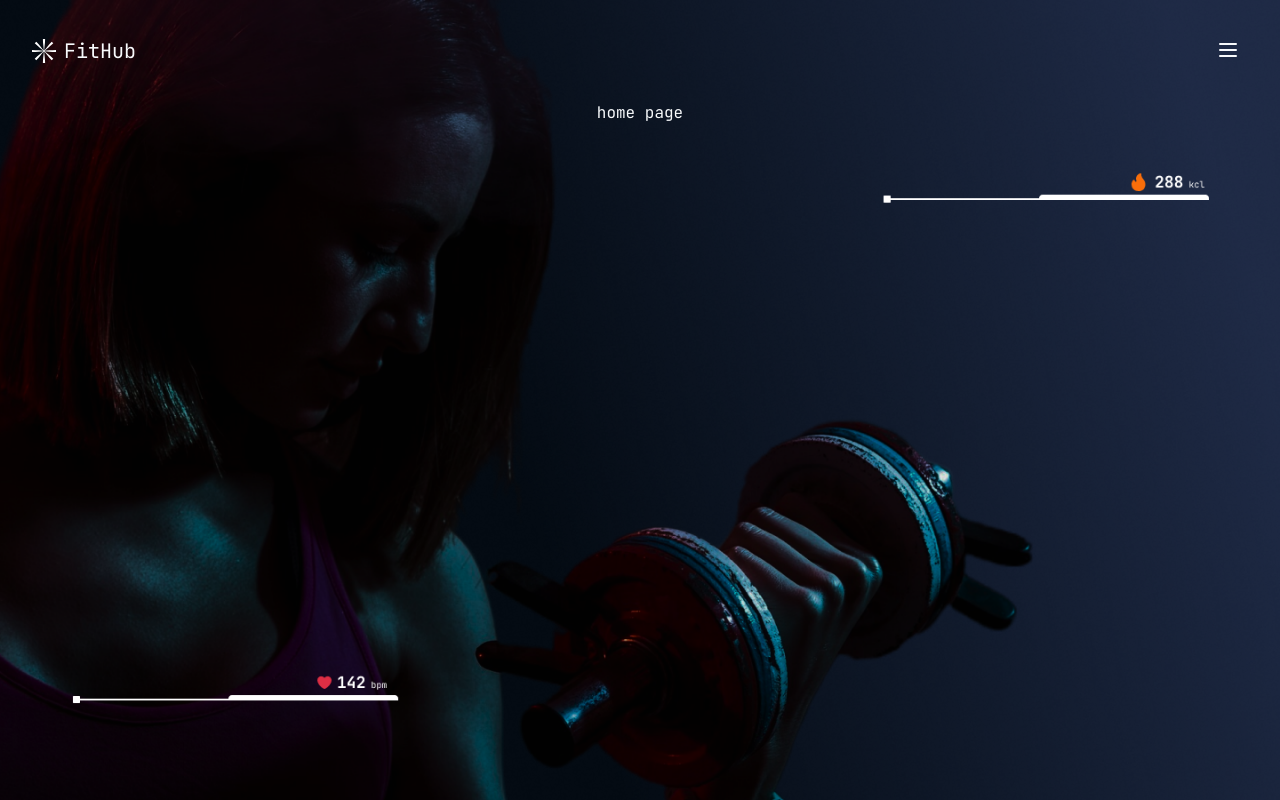
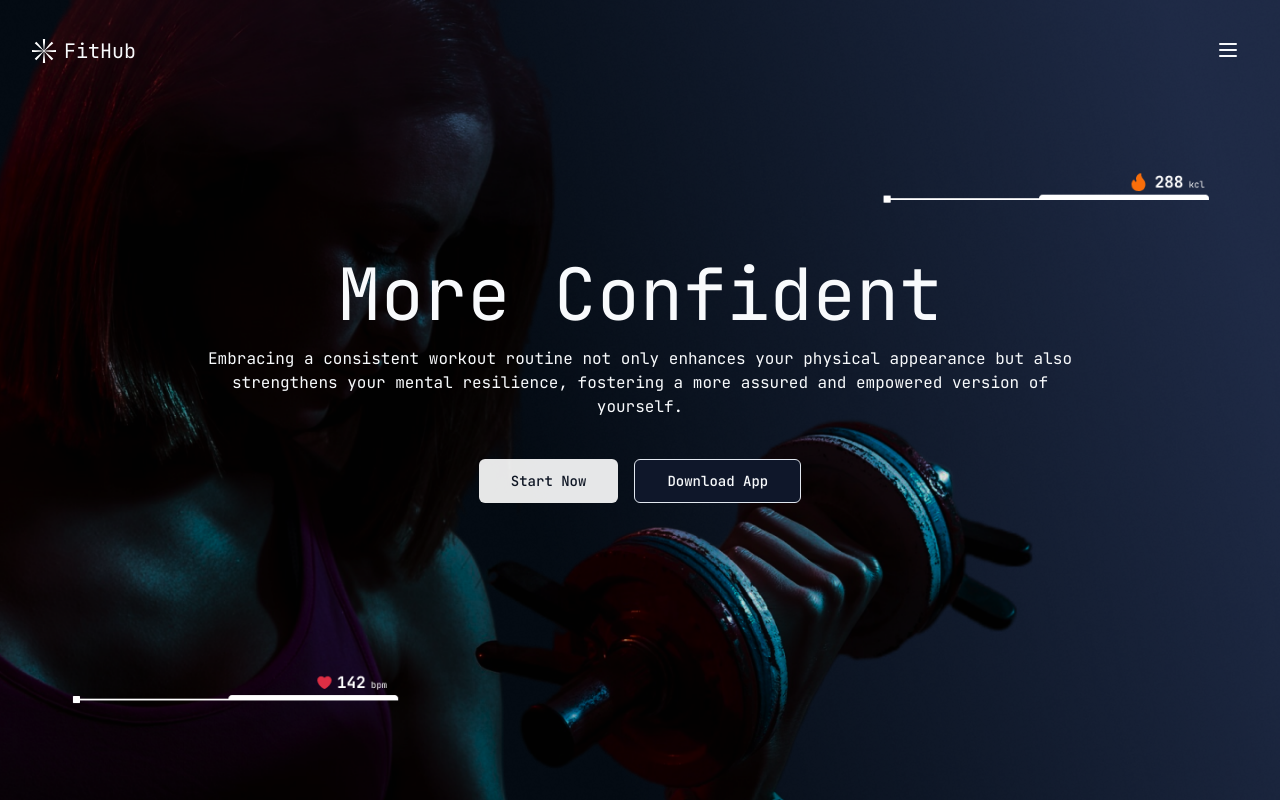
Before and after one commit to sanam453/Nextjs-Fitness-Website, a Next.js app: page / in a window 1280 px wide. Built offline with nearby package versions, Linux system fonts and the light colour scheme.

Commit message:
Added Home Page Design

```diff
--- a/app/page.tsx
+++ b/app/page.tsx
@@ -1,10 +1,29 @@
+import { Button } from "@/components/ui/button";
 import Image from "next/image";
 
 export default function Home() {
   return (
-    <section>
-      <div className="text-center">
-        home page
+    <section className="px-8 mx-auto">
+      <div className="text-center grid place-items-center h-[70vh]">
+        <div>
+          <h1 className="md:text-7xl text-4xl">More Confident</h1>
+          <p className="text-center max-w-4xl mt-4 mb-10">
+            Embracing a consistent workout routine not only enhances your
+            physical appearance but also strengthens your mental resilience,
+            fostering a more assured and empowered version of yourself.
+          </p>
+          <div className="flex justify-center gap-4">
+            <Button
+              size="lg"
+              className="bg-white opacity-90 text-gray-900 hover:opacity-100 hover:bg-white transition-opacity"
+            >
+              Start Now
+            </Button>
+            <Button size="lg" className="border">
+              Download App
+            </Button>
+          </div>
+        </div>
       </div>
     </section>
   );
```
